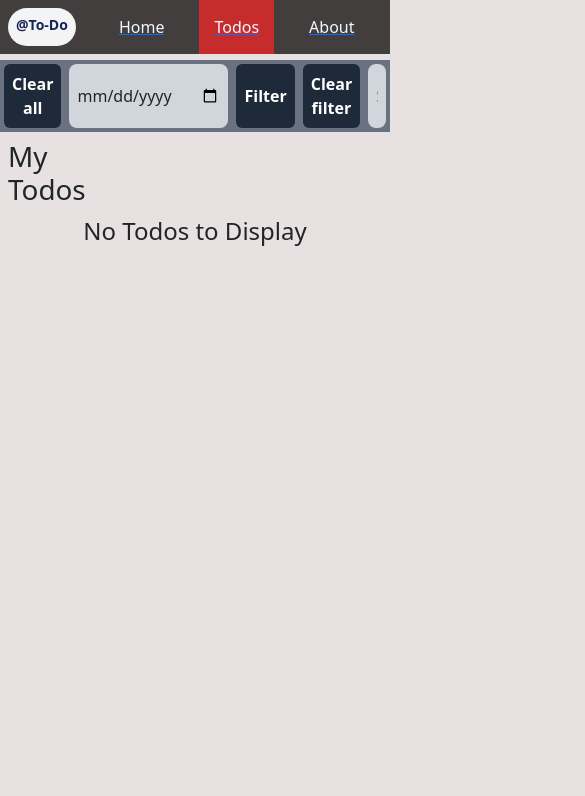
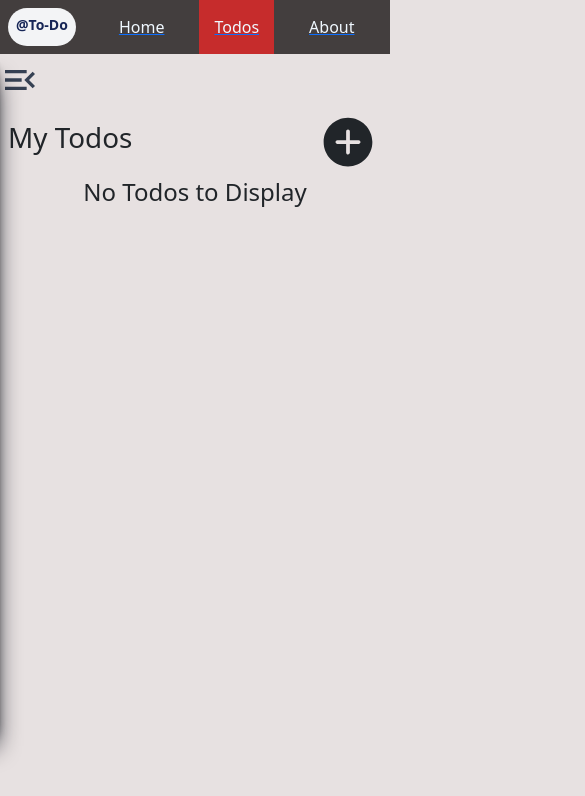
Before and after one commit to naskar-akash/Modified-Todo, a React (Vite) app: page /Todos in a window 390 px wide. Shown: the top 796 px of the page, 585 px wide, since content can reach past the window. Built offline with nearby package versions, Linux system fonts and the light colour scheme.

Commit message:
Adding Responsiveness

```diff
--- a/src/Components/Home.jsx
+++ b/src/Components/Home.jsx
@@ -10,13 +10,13 @@ const Home = () => {
 
 
   return (
-    <div className="flex flex-col gap-10 m-4">
+    <div className="flex flex-col gap-10 m-1">
       <header className="flex flex-col gap-3 bg-blue-200 rounded-lg p-4">
         <div className="flex justify-center">
         <div className='text-6xl font-extrabold text-gray-400 text-shadow-lg text-shadow-gray-500 font-serif'>@To-Do</div>
         </div>
         <div className="flex justify-center">
-        <button onClick={handleNavigate} className='bg-blue-700 text-white p-2 m-2 rounded font-semibold hover:bg-blue-800 hover:font-bold'>Get Started</button>
+        <button onClick={handleNavigate} className='bg-blue-700 text-white p-2 m-2 rounded font-semibold hover:bg-blue-800 hover:font-bold transition-all'>Get Started</button>
         </div>
       </header>
 
--- a/src/Components/Navbar.jsx
+++ b/src/Components/Navbar.jsx
@@ -4,7 +4,7 @@ import { NavLink } from 'react-router-dom'
 const Navbar = () => {
 
   return (
-    <div>
+    <div className=''>
       <nav>
         <div className="nav-hover">
           <div className='bg-gray-100 m-2 p-1 rounded-4xl'>
--- a/src/Components/ToFilterTodos.jsx
+++ b/src/Components/ToFilterTodos.jsx
@@ -1,7 +1,19 @@
 import React from "react";
+import { useState } from "react";
+import { MdMenuOpen } from "react-icons/md";
+import { IoClose } from "react-icons/io5";
 
-const ToFilterTodos = ({todos,setTodos,dateTime,searchText,setSearchText,dateFilter,setDateFilter,setDateFilteredTodos}) => {
-
+const ToFilterTodos = ({
+  todos,
+  setTodos,
+  dateTime,
+  searchText,
+  setSearchText,
+  dateFilter,
+  setDateFilter,
+  setDateFilteredTodos,
+}) => {
+  const [filterbox, setFilterbox] = useState(false);
 
   const handleClearAll = () => {
     const confirmed = window.confirm("Do you want to delete all todos?");
@@ -11,31 +23,91 @@ const ToFilterTodos = ({todos,setTodos,dateTime,searchText,setSearchText,dateFil
     }
   };
 
+  const handleDate = () => {
+    const [y, m, d] = dateFilter.split("-");
+    const filteredDate = `${d}-${m}-${y}`;
 
-  const handleDate = () => {
-    const [y,m,d] = dateFilter.split("-")
-    const filteredDate = `${d}-${m}-${y}`
-
-    const newTodos = todos.filter(i=>{
-        const {date} = dateTime(i.modifiedAt)
-        return date === filteredDate;
-    })
-    setDateFilteredTodos(newTodos)
-  }
+    const newTodos = todos.filter((i) => {
+      const { date } = dateTime(i.modifiedAt);
+      return date === filteredDate;
+    });
+    setDateFilteredTodos(newTodos);
+  };
 
   const handleClearFilter = () => {
-    setDateFilteredTodos([])
-    setSearchText("")
-    setDateFilter("")
-  }
+    setDateFilteredTodos([]);
+    setSearchText("");
+    setDateFilter("");
+  };
 
   return (
-    <div>
-      <div className="flex justify-between bg-gray-500">
+    <div className="relative">
+      <div className="flex">
+        <div className={`md:hidden fixed w-2/3 h-[80vh] bg-gray-600 p-2 top-14 left-0 rounded-r-md shadow-xl shadow-gray-950 transition-transform duration-300 ease-in-out z-40 ${filterbox?"translate-x-0":"-translate-x-full"}`}>
+        <div className="flex justify-between">
+          <p className="text-zinc-200 text-4xl font-semibold text-shadow-gray-900 text-shadow-lg mb-4">Apply Filters</p>
+          <button
+            onClick={() => setFilterbox(!filterbox)}
+          >
+            {filterbox ? <IoClose className="size-10 text-white"/> : ""}
+          </button>
+          </div>
+          <input
+            onChange={(e) => {
+              setSearchText(e.target.value);
+            }}
+            className="bg-gray-300 p-2 rounded w-full mb-4"
+            type="text"
+            placeholder="Search here....."
+            value={searchText}
+          />
+          <div className="flex gap-1 py-2">
+            <input
+              onChange={(e) => {
+                setDateFilter(e.target.value);
+              }}
+              className="bg-gray-300 p-2 my-2 rounded  mb-2"
+              type="date"
+              value={dateFilter}
+            />
+            <button
+              onClick={handleDate}
+              className="bg-gray-800 font-semibold rounded text-white px-3 my-2 hover:bg-gray-700 hover:font-bold transition-all"
+            >
+              Filter
+            </button>
+          </div>
+          <div className="flex justify-between">
+            <button
+              onClick={handleClearFilter}
+              className="bg-gray-800 font-semibold rounded text-white p-2 my-2 hover:bg-gray-700 hover:font-bold transition-all"
+            >
+              Clear filter
+            </button>
+            <button
+              onClick={handleClearAll}
+              className="md:w-auto bg-gray-800 font-semibold rounded text-white p-2 my-2 hover:bg-gray-700 hover:font-bold transition-all"
+            >
+              Clear all
+            </button>
+          </div>
+        </div>
+      </div>
+      <div className="flex md:hidden justify-start">
+          <button
+            onClick={() => setFilterbox(!filterbox)}
+          >
+            {filterbox ? "" : <MdMenuOpen className="size-10 text-gray-700"/>}
+          </button>
+        </div>
+
+
+
+      <div className="hidden md:flex flex-row justify-between gap-1 bg-gray-500 p-1">
         <div className="flex">
           <button
             onClick={handleClearAll}
-            className="bg-gray-800 font-semibold rounded text-white p-2 m-1 hover:bg-gray-700 hover:font-bold"
+            className="md:w-auto bg-gray-800 font-semibold rounded text-white p-2 m-1 hover:bg-gray-700 hover:font-bold transition-all"
           >
             Clear all
           </button>
@@ -44,7 +116,7 @@ const ToFilterTodos = ({todos,setTodos,dateTime,searchText,setSearchText,dateFil
         <div className="flex">
           <input
             onChange={(e) => {
-              setDateFilter(e.target.value)
+              setDateFilter(e.target.value);
             }}
             className="bg-gray-300 rounded-lg w-full p-2 m-1 mr-2 border-none"
             type="date"
@@ -52,19 +124,26 @@ const ToFilterTodos = ({todos,setTodos,dateTime,searchText,setSearchText,dateFil
           />
           <button
             onClick={handleDate}
-            className="bg-gray-800 font-semibold rounded text-white p-2 m-1 hover:bg-gray-700 hover:font-bold"
+            className="bg-gray-800 font-semibold rounded text-white p-2 m-1 hover:bg-gray-700 hover:font-bold transition-all"
           >
             Filter
           </button>
         </div>
 
         <div className="flex">
-          <button onClick={handleClearFilter} className="bg-gray-800 font-semibold rounded text-white p-2 m-1 hover:bg-gray-700 hover:font-bold">Clear filter</button>
+          <button
+            onClick={handleClearFilter}
+            className="bg-gray-800 font-semibold rounded text-white p-2 m-1 hover:bg-gray-700 hover:font-bold transition-all"
+          >
+            Clear filter
+          </button>
         </div>
 
         <div className="flex">
           <input
-            onChange={(e)=>{setSearchText(e.target.value)}}
+            onChange={(e) => {
+              setSearchText(e.target.value);
+            }}
             className="bg-gray-300 rounded-lg w-full p-2 m-1 mr-2 border-none"
             type="text"
             placeholder="Search here....."
--- a/src/Components/Todos.jsx
+++ b/src/Components/Todos.jsx
@@ -1,6 +1,6 @@
 import React from "react";
 import { useState, useEffect } from "react";
-import { v4 as uuidv4 } from 'uuid';
+import { v4 as uuidv4 } from "uuid";
 import { IoIosAddCircle } from "react-icons/io";
 import { CiEdit } from "react-icons/ci";
 import { MdDeleteOutline } from "react-icons/md";
@@ -13,10 +13,10 @@ const Todos = () => {
   const [todos, setTodos] = useState([]);
   const [searchText, setSearchText] = useState("");
   const [showForm, setShowForm] = useState(false);
-  const [open, setOpen] = useState(false)
-  const [editingTodo, setEditingTodo] = useState("")
+  const [open, setOpen] = useState(false);
+  const [editingTodo, setEditingTodo] = useState("");
   const [dateFilter, setDateFilter] = useState("");
-  const [dateFilteredTodos, setDateFilteredTodos] = useState([])
+  const [dateFilteredTodos, setDateFilteredTodos] = useState([]);
 
   useEffect(() => {
     let todoString = localStorage.getItem("todos");
@@ -32,19 +32,19 @@ const Todos = () => {
   }, [todos]);
 
   const dateTime = (isoString) => {
-    const date = new Date(isoString)
-    let day = String(date.getDay()+15).padStart(2,"0")
-    let month = String(date.getMonth()+1).padStart(2,"0")
-    let year = String(date.getFullYear())
-    let hour = String(date.getHours()).padStart(2,"0")
-    let minute = String(date.getMinutes()).padStart(2,"0")
-    let second = String(date.getSeconds()).padStart(2,"0")
+    const date = new Date(isoString);
+    let day = String(date.getDay() + 15).padStart(2, "0");
+    let month = String(date.getMonth() + 1).padStart(2, "0");
+    let year = String(date.getFullYear());
+    let hour = String(date.getHours()).padStart(2, "0");
+    let minute = String(date.getMinutes()).padStart(2, "0");
+    let second = String(date.getSeconds()).padStart(2, "0");
 
-    return{
-      date:`${day}-${month}-${year}`,
-      time:`${hour}-${minute}-${second}`
-    }
-  }
+    return {
+      date: `${day}-${month}-${year}`,
+      time: `${hour}-${minute}-${second}`,
+    };
+  };
 
   const handleAdd = () => {
     const newTodo = {
@@ -67,8 +67,6 @@ const Todos = () => {
     setTodos(newTodos);
   };
 
-
-
   const handleRemove = (e, id) => {
     let newTodos = todos.filter((i) => {
       return i.id != id;
@@ -77,36 +75,37 @@ const Todos = () => {
   };
 
   const handleEdit = (e, id) => {
-    const newTodo = todos.find((i)=>{
+    const newTodo = todos.find((i) => {
       return i.id === id;
-    })
-    setEditingTodo(newTodo)
-    setTodoTitle(newTodo.title)
-    setTodoDesc(newTodo.desc)
-    setOpen(true)
+    });
+    setEditingTodo(newTodo);
+    setTodoTitle(newTodo.title);
+    setTodoDesc(newTodo.desc);
+    setOpen(true);
   };
 
   const handleSaveCnge = (updatedTodos) => {
-    const newTodos = todos.map((i)=>{
-      return i.id === updatedTodos.id ? updatedTodos : i
-    })
-    setTodos(newTodos)
-    setTodoTitle("")
-    setTodoDesc("")
-    setEditingTodo("")
-  }
-
+    const newTodos = todos.map((i) => {
+      return i.id === updatedTodos.id ? updatedTodos : i;
+    });
+    setTodos(newTodos);
+    setTodoTitle("");
+    setTodoDesc("");
+    setEditingTodo("");
+  };
 
   const filteredTodos = todos.filter((i) => {
     return (i.desc ?? "").toLowerCase().includes(searchText.toLowerCase());
   });
 
-  const displayTodos = searchText ? filteredTodos : dateFilter ? dateFilteredTodos : todos;
-
+  const displayTodos = searchText
+    ? filteredTodos
+    : dateFilter
+    ? dateFilteredTodos
+    : todos;
 
   return (
-    <div>
-
+    <div className="">
       <ToFilterTodos
         todos={todos}
         setTodos={setTodos}
@@ -115,10 +114,11 @@ const Todos = () => {
         setSearchText={setSearchText}
         dateFilter={dateFilter}
         setDateFilter={setDateFilter}
-      setDateFilteredTodos={setDateFilteredTodos}/>
+        setDateFilteredTodos={setDateFilteredTodos}
+      />
 
       <div className="p-2">
-        <div className="flex gap-[100vh]">
+        <div className="flex flex-wrap justify-between items-center gap-4">
           <h1 className="text-2xl font-bold">My Todos</h1>
           <div className="flex justify-center">
             <button onClick={() => setShowForm(!showForm)}>
@@ -131,13 +131,13 @@ const Todos = () => {
                   e.preventDefault();
                   handleAdd();
                 }}
-                className="w-full max-w-3xl flex gap-1 m-1 p-1 border rounded shadow"
+                className="w-full flex flex-col md:flex-row gap-1 m-1 p-1 border rounded shadow"
               >
                 <input
                   onChange={(e) => {
                     setTodoTitle(e.target.value);
                   }}
-                  className="bg-gray-300 w-full rounded-lg px-1 m-1 border-none"
+                  className="bg-gray-300 w-full rounded-lg md:px-1 p-1 m-1 border-none"
                   type="text"
                   placeholder="Add title..."
                   value={todoTitle}
@@ -146,14 +146,15 @@ const Todos = () => {
                   onChange={(e) => {
                     setTodoDesc(e.target.value);
                   }}
-                  className="bg-gray-300 w-full rounded-lg px-1 m-1 border-none"
+                  className="bg-gray-300 w-full rounded-lg md:px-1 p-1 m-1 border-none"
                   type="text"
                   placeholder="Add description..."
                   value={todoDesc}
                 />
                 <button
                   type="submit"
-                  className="bg-gray-800 rounded text-white px-1 m-1"
+                  disabled={todoTitle.length <= 0 || todoDesc.length <= 3}
+                  className="bg-gray-800 rounded text-white px-1 m-1 disabled:cursor-not-allowed"
                 >
                   Add
                 </button>
@@ -161,15 +162,15 @@ const Todos = () => {
             )}
           </div>
         </div>
-
-        <div className="flex flex-wrap justify-center">
+        <div className="overflow-y-auto max-h-[75vh]">
+          <div className="flex flex-wrap justify-center gap-3">
             {displayTodos.length === 0 ? (
               <div className="flex justify-center text-2xl">
                 No Todos to Display
               </div>
             ) : (
               displayTodos.map((i) => {
-              let {date, time} = dateTime(i.modifiedAt)
+                let { date, time } = dateTime(i.modifiedAt);
                 return (
                   <div
                     key={i.id}
@@ -181,15 +182,17 @@ const Todos = () => {
                         : i.status === "Done"
                         ? "bg-green-500 hover:bg-green-400"
                         : i.status === "Undo"
-                      ? "bg-gray-300 hover:bg-gray-200"
-                      : "bg-gray-300 hover:bg-gray-200"
-                  } rounded-lg shadow-lg w-[280px] min-h-[200px] transition-all hover:shadow-md`}
+                        ? "bg-gray-400 hover:bg-gray-200"
+                        : "bg-gray-400 hover:bg-gray-200"
+                    } rounded-lg shadow-lg w-full sm:w-[280px] min-h-[200px] transition-all hover:shadow-md`}
                   >
                     <div className="flex flex-col justify-between">
                       <div className="flex flex-col gap-10">
                         <div className="flex flex-col justify-center">
                           <h3 className="flex justify-center">{i.title}</h3>
-                        <p className="flex justify-start">{i.desc}</p>
+                          <p className="flex justify-start truncate max-w-[200px]">
+                            {i.desc}
+                          </p>
                         </div>
                         <div className="flex justify-between">
                           <div className="flex justify-start gap-3">
@@ -215,7 +218,7 @@ const Todos = () => {
                           </div>
                         </div>
                       </div>
-                    <div>
+                      <div className="flex flex-wrap gap-2 mt-2">
                         <input
                           onChange={(e) => handleStatus(e, i.id)}
                           type="radio"
@@ -255,14 +258,17 @@ const Todos = () => {
               })
             )}
           </div>
-        <EditTodos open={open}
+        </div>
+        <EditTodos
+          open={open}
           setOpen={setOpen}
           editingTodo={editingTodo}
           todoTitle={todoTitle}
           setTodoTitle={setTodoTitle}
           todoDesc={todoDesc}
           setTodoDesc={setTodoDesc}
-        onSave={handleSaveCnge}/>
+          onSave={handleSaveCnge}
+        />
       </div>
     </div>
   );
--- a/vite.config.js
+++ b/vite.config.js
@@ -5,4 +5,8 @@ import tailwindcss from '@tailwindcss/vite'
 // https://vite.dev/config/
 export default defineConfig({
   plugins: [react(), tailwindcss(),],
+   server: {
+    host: true, // 👈 allows external devices to connect
+    port: 5173, // 👈 default Vite port, can be changed
+  }
 })
```
Lines whose indentation alone changed are shown as unchanged.
